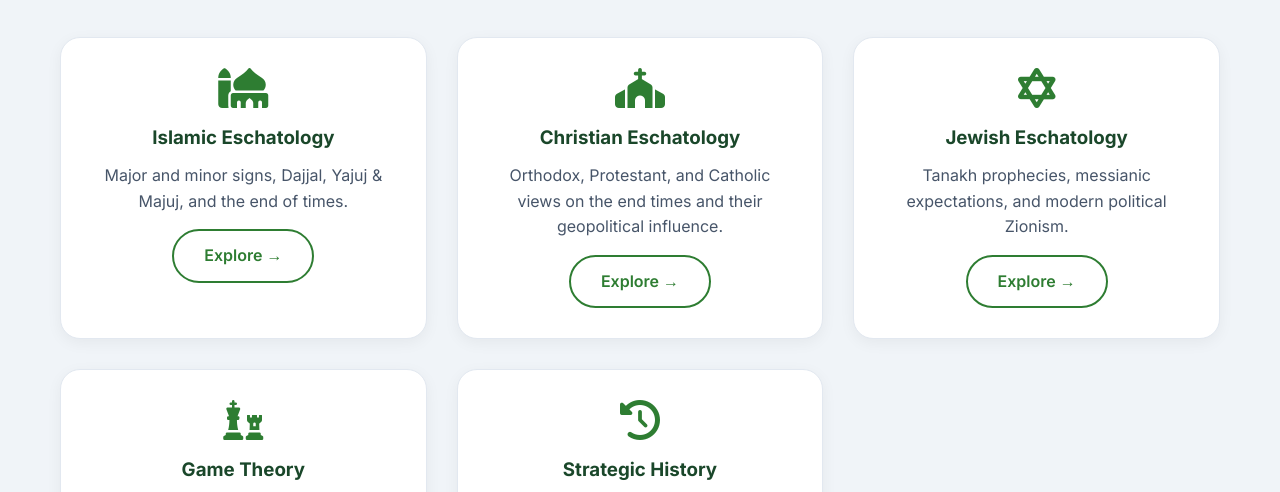
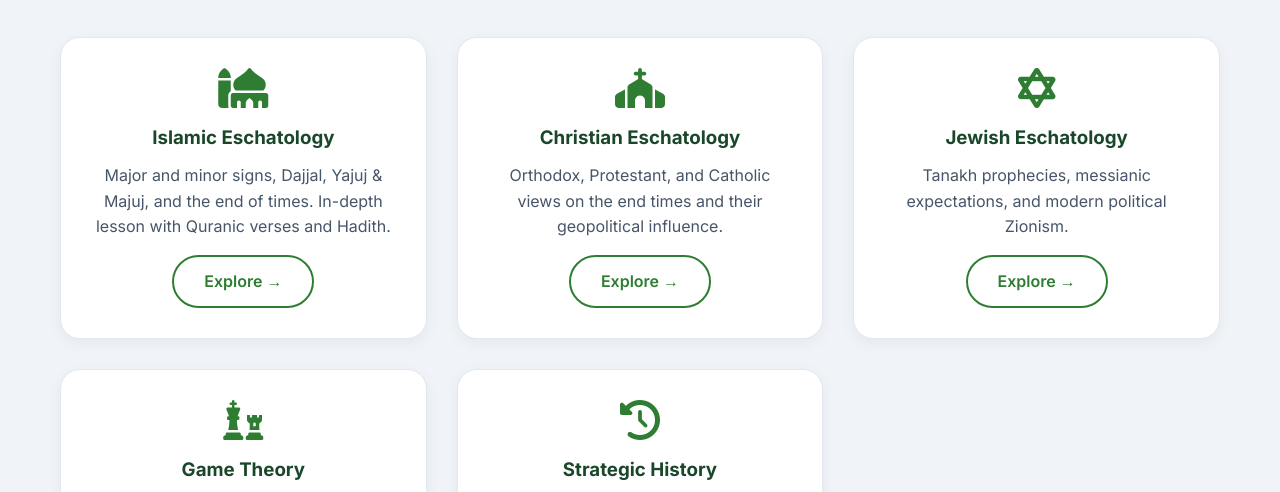
Before and after one commit to emmamimon77-afk/tadbeer-studio, a plain HTML site: page lessons/index.html in a window 1280 px wide. Shown: the part 306-798 px from the top of the page. Drawn offline with Linux system fonts and the light colour scheme; a script that the page names is missing.

Commit message:
Update lessons hub link to major-signs.html and update card text; update quizzes hub with Islamic Eschatology quiz link

```diff
--- a/lessons/index.html
+++ b/lessons/index.html
@@ -24,8 +24,8 @@
             <div class="feature-card">
                 <i class="fas fa-mosque"></i>
                 <h3>Islamic Eschatology</h3>
-                <p>Major and minor signs, Dajjal, Yajuj & Majuj, and the end of times.</p>
-                <a href="/lessons/eschatology/islamic/" class="btn-secondary" style="display: inline-block; margin-top: 15px;">Explore →</a>
+                <p>Major and minor signs, Dajjal, Yajuj & Majuj, and the end of times. In-depth lesson with Quranic verses and Hadith.</p>
+                <a href="/lessons/eschatology/islamic/major-signs.html" class="btn-secondary" style="display: inline-block; margin-top: 15px;">Explore →</a>
             </div>
             <div class="feature-card">
                 <i class="fas fa-church"></i>
```
Also changed, not shown: quizzes/index.html (+1 -1 lines).
